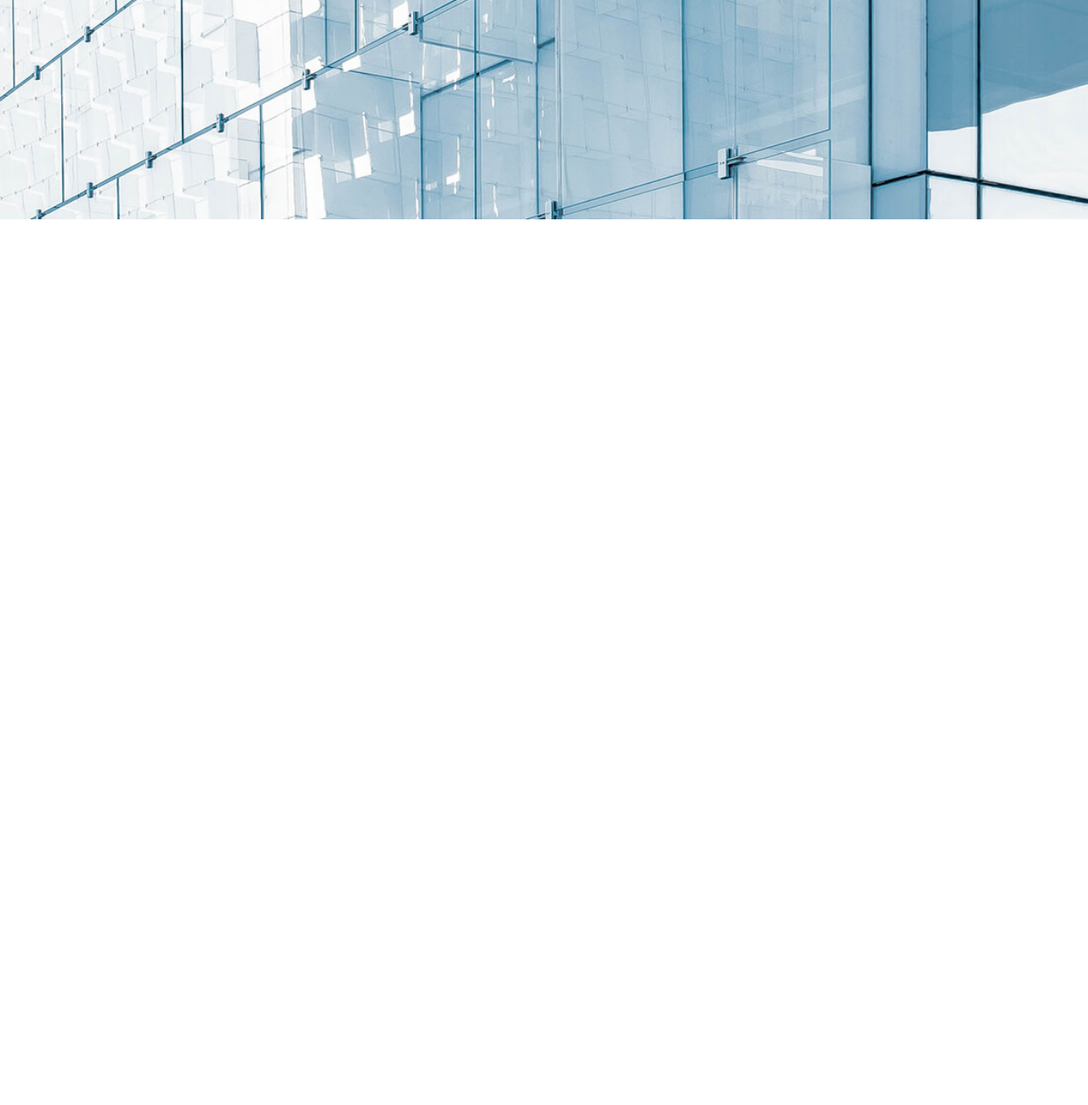
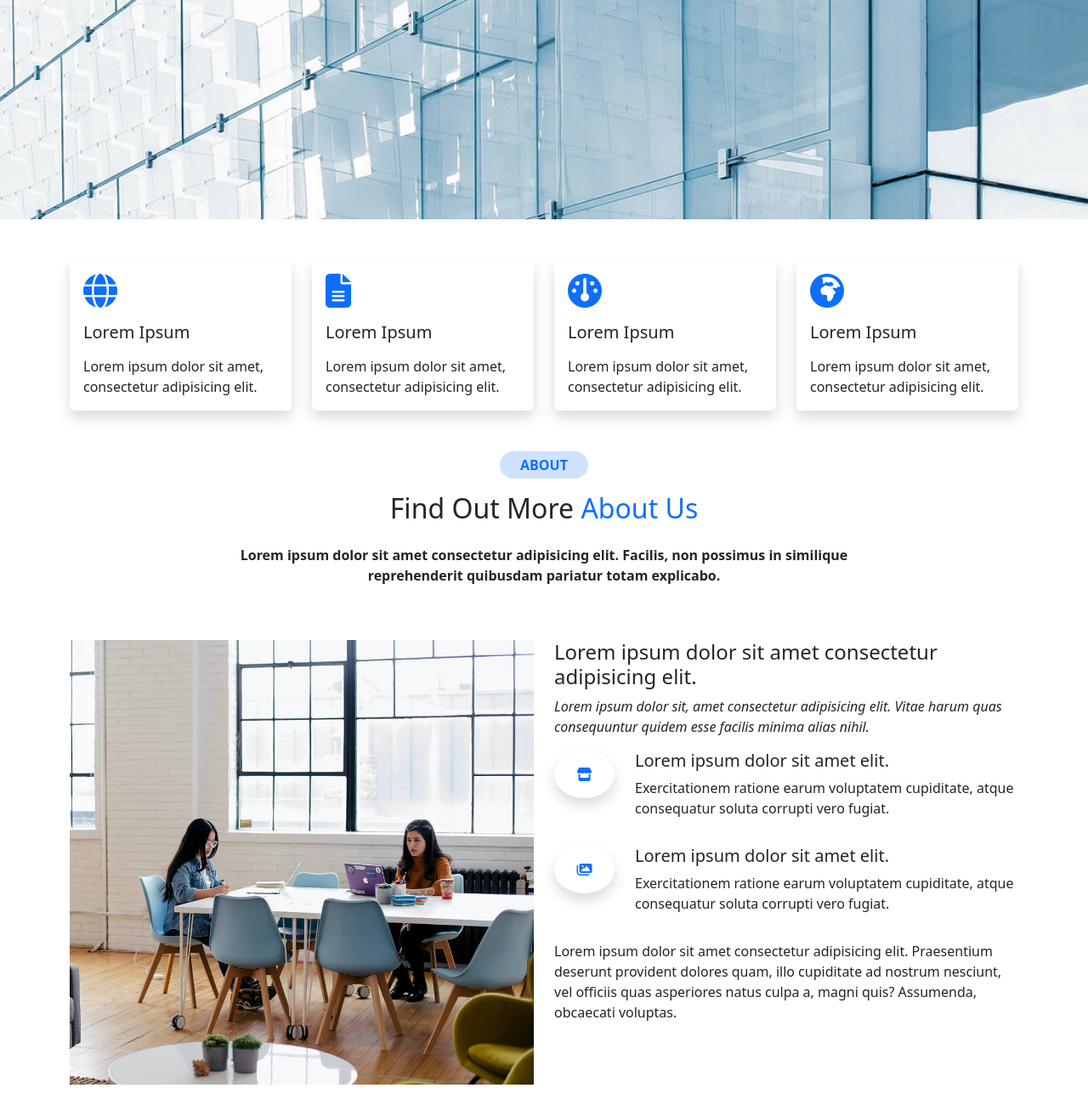
Before and after one commit to krishnayamphu/web1112, a plain HTML site: page bootstrap/template/index.html in a window 1280 px wide. Shown: the part 668-1968 px from the top of the page at 85% size. Before the commit the page ends 926 px from the top, so only its background shows below. Drawn offline with nearby package versions, Linux system fonts and the light colour scheme.

Commit message:
bootstrap

```diff
--- a/bootstrap/template/index.html
+++ b/bootstrap/template/index.html
@@ -136,6 +136,121 @@
           >
         </div>
       </section>
+
+      <section id="highlights" class="py-5">
+        <div class="container">
+          <div class="row row-cols-1 row-cols-lg-4 gy-4">
+            <div class="col">
+              <div class="card shadow border-0">
+                <div class="card-body">
+                  <i class="fa-solid fa-globe text-primary fs-1"></i>
+                  <h3 class="fs-5 pt-3 pb-2">Lorem Ipsum</h3>
+                  Lorem ipsum dolor sit amet, consectetur adipisicing elit.
+                </div>
+              </div>
+            </div>
+            <div class="col">
+              <div class="card shadow border-0">
+                <div class="card-body">
+                  <i class="fa-solid fa-file-lines text-primary fs-1"></i>
+                  <h3 class="fs-5 pt-3 pb-2">Lorem Ipsum</h3>
+                  Lorem ipsum dolor sit amet, consectetur adipisicing elit.
+                </div>
+              </div>
+            </div>
+            <div class="col">
+              <div class="card shadow border-0">
+                <div class="card-body">
+                  <i class="fa-solid fa-gauge text-primary fs-1"></i>
+                  <h3 class="fs-5 pt-3 pb-2">Lorem Ipsum</h3>
+                  Lorem ipsum dolor sit amet, consectetur adipisicing elit.
+                </div>
+              </div>
+            </div>
+
+            <div class="col">
+              <div class="card shadow border-0">
+                <div class="card-body">
+                  <i class="fa-solid fa-earth-africa text-primary fs-1"></i>
+                  <h3 class="fs-5 pt-3 pb-2">Lorem Ipsum</h3>
+                  Lorem ipsum dolor sit amet, consectetur adipisicing elit.
+                </div>
+              </div>
+            </div>
+          </div>
+        </div>
+      </section>
+
+      <section id="about">
+        <div class="container">
+          <div class="row justify-content-center">
+            <div class="col-12 col-lg-8 d-flex flex-column align-items-center">
+              <span
+                class="bg-primary-subtle rounded-pill fw-bold text-uppercase py-1 px-4 text-primary"
+                >About</span
+              >
+              <h2 class="py-3">
+                Find Out More <span class="text-primary">About Us</span>
+              </h2>
+              <p class="text-center fw-bold">
+                Lorem ipsum dolor sit amet consectetur adipisicing elit.
+                Facilis, non possimus in similique reprehenderit quibusdam
+                pariatur totam explicabo.
+              </p>
+            </div>
+          </div>
+
+          <div class="row row-cols-1 row-cols-lg-2 gy-4 my-4">
+            <div class="col">
+              <img class="w-100" src="images/about.jpg" alt="" />
+            </div>
+            <div class="col">
+              <h4>Lorem ipsum dolor sit amet consectetur adipisicing elit.</h4>
+              <p class="fst-italic">
+                Lorem ipsum dolor sit, amet consectetur adipisicing elit. Vitae
+                harum quas consequuntur quidem esse facilis minima alias nihil.
+              </p>
+
+              <div class="row mb-3">
+                <div class="col-2">
+                  <div class="shadow rounded-circle p-3 text-center">
+                    <i class="fa-solid fa-store text-primary"></i>
+                  </div>
+                </div>
+                <div class="col-10">
+                  <h5>Lorem ipsum dolor sit amet elit.</h5>
+                  <p>
+                    Exercitationem ratione earum voluptatem cupiditate, atque
+                    consequatur soluta corrupti vero fugiat.
+                  </p>
+                </div>
+              </div>
+
+              <div class="row mb-3">
+                <div class="col-2">
+                  <div class="shadow rounded-circle p-3 text-center">
+                    <i class="fa-solid fa-images text-primary"></i>
+                  </div>
+                </div>
+                <div class="col-10">
+                  <h5>Lorem ipsum dolor sit amet elit.</h5>
+                  <p>
+                    Exercitationem ratione earum voluptatem cupiditate, atque
+                    consequatur soluta corrupti vero fugiat.
+                  </p>
+                </div>
+              </div>
+
+              <p>
+                Lorem ipsum dolor sit amet consectetur adipisicing elit.
+                Praesentium deserunt provident dolores quam, illo cupiditate ad
+                nostrum nesciunt, vel officiis quas asperiores natus culpa a,
+                magni quis? Assumenda, obcaecati voluptas.
+              </p>
+            </div>
+          </div>
+        </div>
+      </section>
     </main>
 
     <!-- bootstrap javascript -->
```
